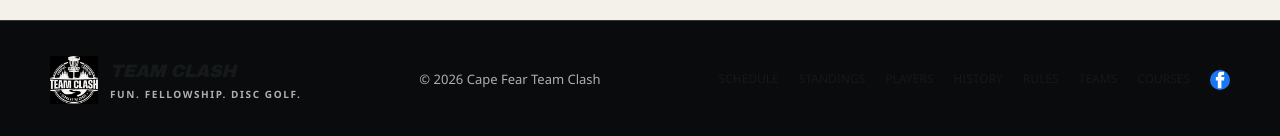
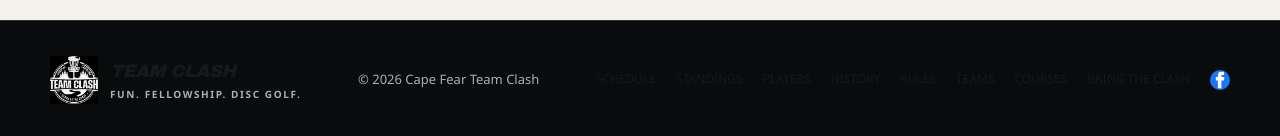
Before and after one commit to johnc0601-glitch/ccteamclash, a Next.js app: page / in a window 1280 px wide. Shown: the part 889-1025 px from the top of the page. Built offline with nearby package versions, Linux system fonts and the light colour scheme; no server answers; the database is empty.

Commit message:
Link expansion page from site footer

```diff
--- a/src/components/SiteHeader.tsx
+++ b/src/components/SiteHeader.tsx
@@ -88,6 +88,7 @@ export function Footer() {
               <Link href="/rules" prefetch={false}>Rules</Link>
           <Link href="/teams" prefetch={false}>Teams</Link>
           <Link href="/courses" prefetch={false}>Courses</Link>
+          <Link href="/bring-the-clash" prefetch={false}>Bring the Clash</Link>
           <FacebookLink size={20} />
         </div>
       </div>
```
